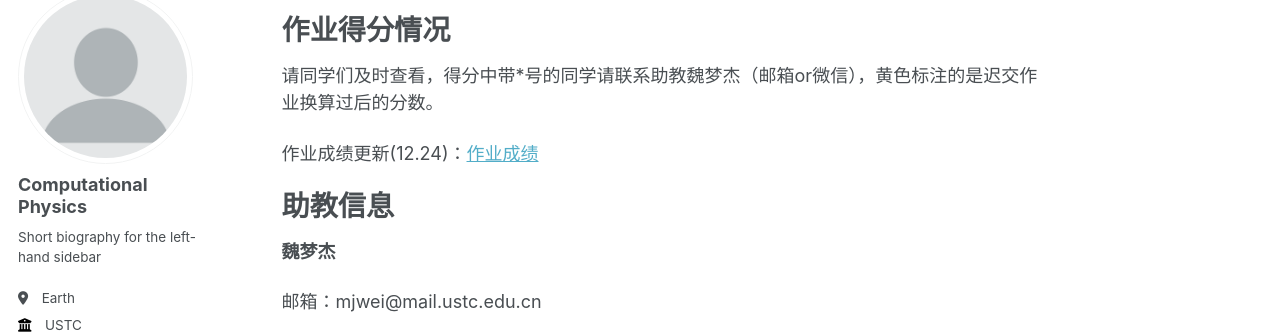
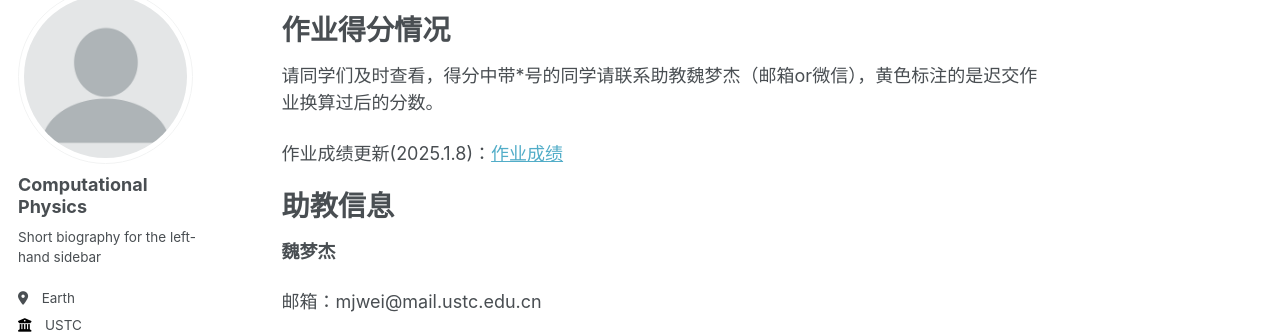
Before and after one commit to ZhouJikunn/ZhouJikunn.github.io, a Jekyll site: the page built from _pages/about.md, in a window 1280 px wide and 900 px high, scrolled down 2142 px. Shown: the part 117-451 px from the top of the window. Built offline with Jekyll 4.4.1, drawn with Linux system fonts in a browser that asks for light colours; some web fonts are replaced.

Commit message:
Update about.md

```diff
--- a/_pages/about.md
+++ b/_pages/about.md
@@ -91,7 +91,7 @@
 ======
 请同学们及时查看，得分中带*号的同学请联系助教魏梦杰（邮箱or微信），黄色标注的是迟交作业换算过后的分数。
 
-作业成绩更新(12.24)：[作业成绩](http://zhoujikunn.github.io/files/作业成绩12_24.pdf)
+作业成绩更新(2025.1.8)：[作业成绩](http://zhoujikunn.github.io/files/作业成绩2025_1_8.pdf)
 
 助教信息
 ======
```
